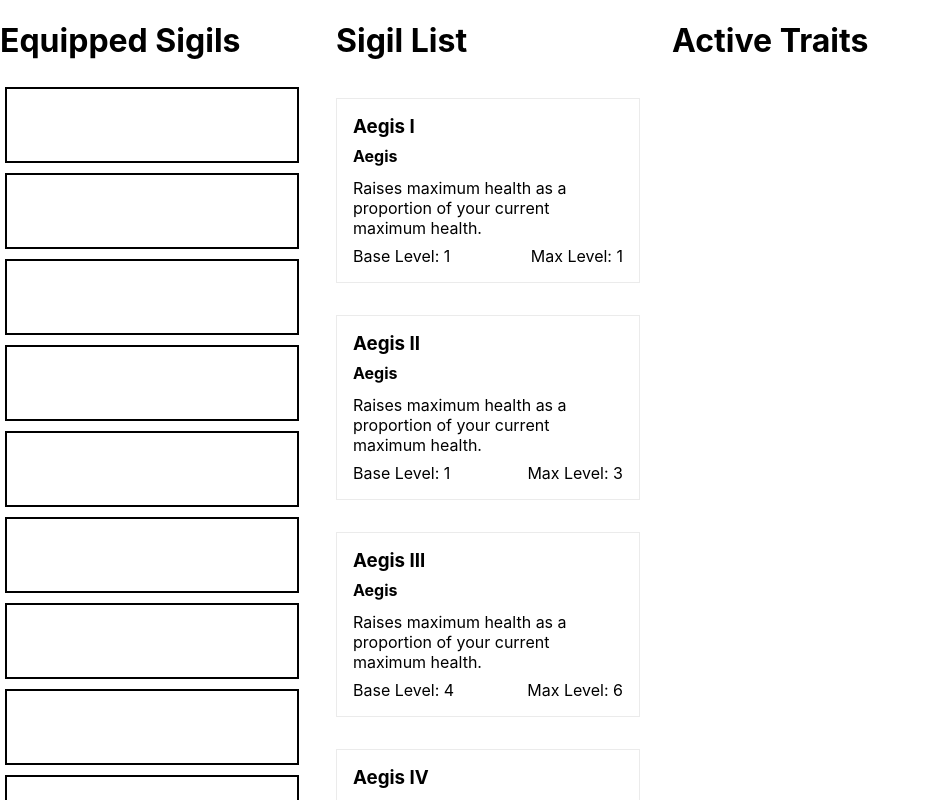
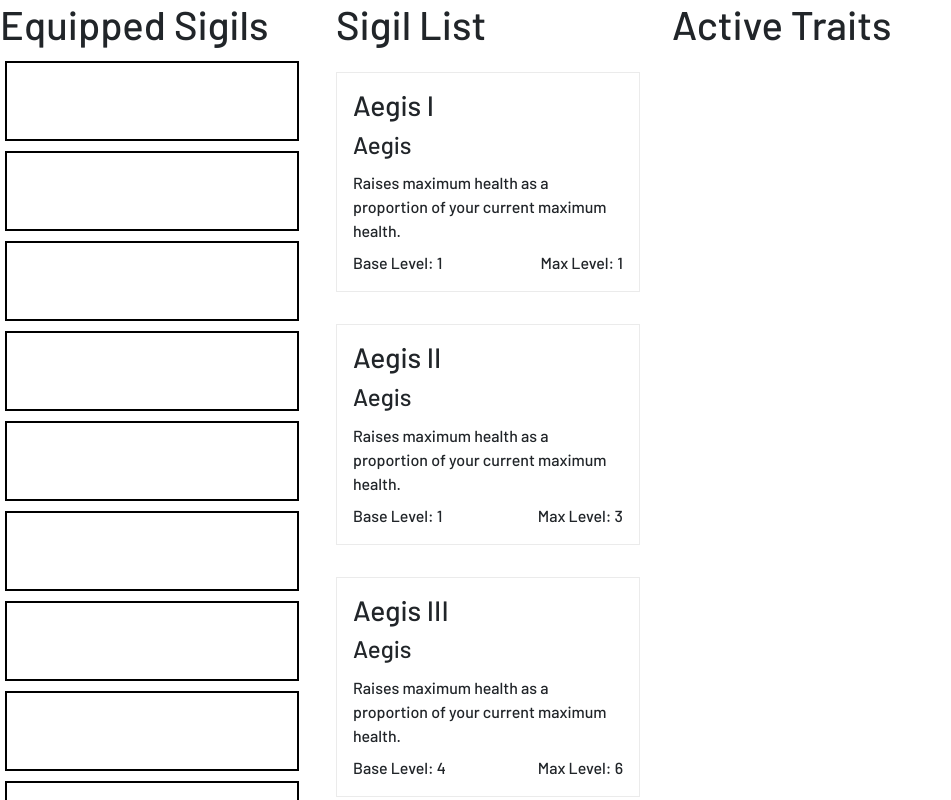
Before and after one commit to nspenner/RelinkBuild, a React (Create React App) app: page / in a window 1280 px wide. Shown: the top 800 px of the page, without its empty margins (0-951 px from the left). Built offline with nearby package versions, Linux system fonts and the light colour scheme.

Commit message:
Add bootstrap

```diff
--- a/package.json
+++ b/package.json
@@ -6,11 +6,13 @@
     "@testing-library/jest-dom": "^5.17.0",
     "@testing-library/react": "^13.4.0",
     "@testing-library/user-event": "^13.5.0",
+    "bootstrap": "^5.3.3",
     "react": "^18.2.0",
     "react-dnd": "^16.0.1",
     "react-dnd-html5-backend": "^16.0.1",
     "react-dom": "^18.2.0",
     "react-scripts": "5.0.1",
+    "sass": "^1.71.1",
     "web-vitals": "^2.1.4"
   },
   "scripts": {
--- a/src/components/SigilApp/SigilApp.js
+++ b/src/components/SigilApp/SigilApp.js
@@ -73,6 +73,7 @@ const Slot = ({
       {sigil && (
         <>
           <div
+          className="btn btn-secondary btn-sm"
             style={{
               position: "absolute",
               top: "5px",
@@ -95,10 +96,10 @@ const Slot = ({
               <div>
                 <div>T. Lvl {sigil.level}</div>
                 {sigil.baseLevel < sigil.level && (
-                  <button onClick={() => decreaseLevel(index)}>-</button>
+                  <button className="btn btn-light btn-sm" onClick={() => decreaseLevel(index)}>-</button>
                 )}
                 {sigil.maxLevel > sigil.level && (
-                  <button onClick={() => increaseLevel(index)}>+</button>
+                  <button className="btn btn-light btn-sm" onClick={() => increaseLevel(index)}>+</button>
                 )}
               </div>
             </div>
--- a/src/components/SigilApp/SigilApp.module.css
+++ b/src/components/SigilApp/SigilApp.module.css
@@ -19,7 +19,7 @@
 }
 
 .sigilSlot {
-    height: 72px;
+    height: 80px;
     display: flex;
 }
 
--- /dev/null
+++ b/src/custom.scss
@@ -0,0 +1,8 @@
+@import url('https://fonts.googleapis.com/css2?family=Barlow:wght@500;600;700&display=swap');
+
+// Override default variables before the import
+$font-family-sans-serif: "Barlow", Arial, Helvetica, sans-serif;
+$font-weight-normal: 500;
+
+// Import Bootstrap and its default variables
+@import '~bootstrap/scss/bootstrap.scss';
--- a/src/index.js
+++ b/src/index.js
@@ -3,6 +3,7 @@ import ReactDOM from 'react-dom/client';
 import './index.css';
 import App from './App';
 import reportWebVitals from './reportWebVitals';
+import './custom.scss';
 
 const root = ReactDOM.createRoot(document.getElementById('root'));
 root.render(
```
Also changed, not shown: 1 other file (tests, documents, lock files or other folders).
